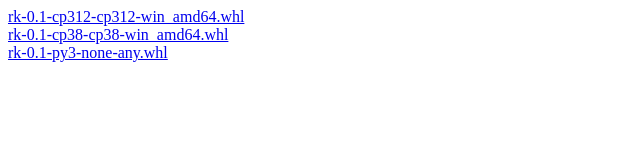
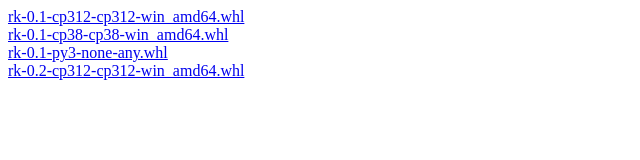
Before and after one commit to enstarep/RKorg, a plain HTML site: page download.html in a window 1280 px wide. Shown: the whole page, without its empty margins (0-640 px from the left). Drawn offline with Linux system fonts and the light colour scheme.

Commit message:
Update download.html

```diff
--- a/download.html
+++ b/download.html
@@ -13,6 +13,10 @@
         <a href="https://rncyk.org/whl/rk-0.1-py3-none-any.whl">
             rk-0.1-py3-none-any.whl
         </a>
+        <br>
+        <a href="https://rncyk.org/whl/rk-0.3-cp312-cp312-win_amd64.whl">
+            rk-0.2-cp312-cp312-win_amd64.whl
+        </a>
     </div>
 </body>
 </html>
```
